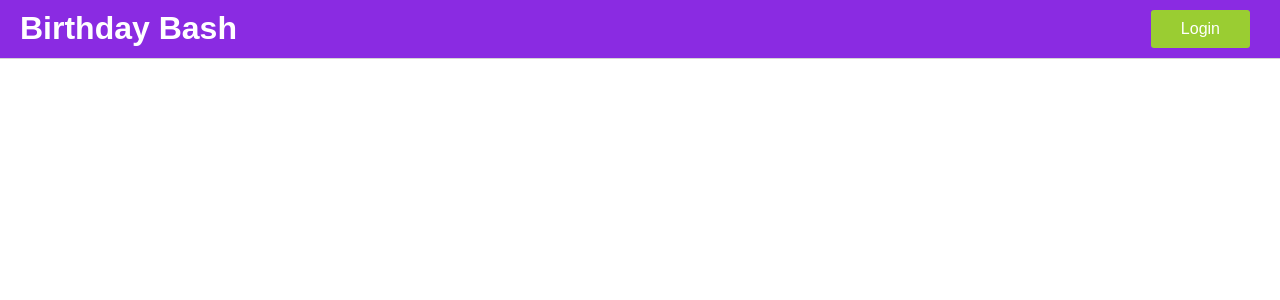
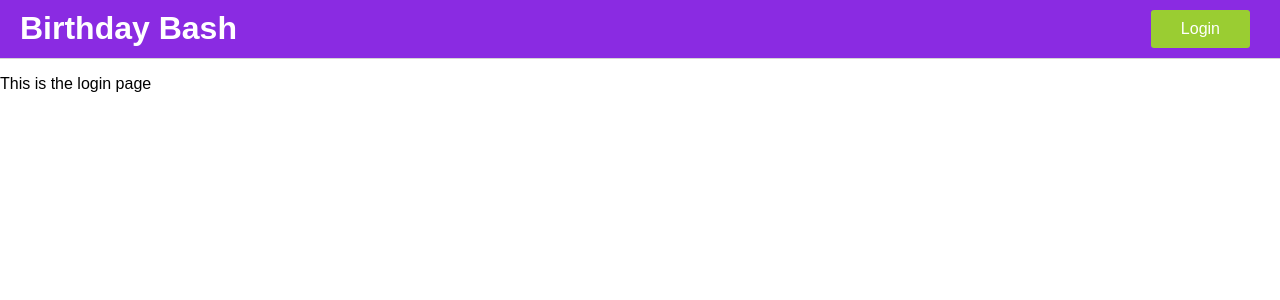
Before and after one commit to srose74/Birthday-Bash, a React (Create React App) app in the folder client/: page /login in a window 1280 px wide. Shown: the top 300 px of the page. Built offline with nearby package versions, Linux system fonts and the light colour scheme.

Commit message:
Basic Navbar using Router

```diff
--- a/client/package.json
+++ b/client/package.json
@@ -9,6 +9,7 @@
     "@testing-library/user-event": "^13.5.0",
     "react": "^18.2.0",
     "react-dom": "^18.2.0",
+    "react-router-dom": "^6.4.2",
     "react-scripts": "5.0.1",
     "web-vitals": "^2.1.4"
   },
--- a/client/src/App.js
+++ b/client/src/App.js
@@ -1,11 +1,18 @@
 import './App.css';
+import { BrowserRouter, Routes, Route } from "react-router-dom";
 import Header from './header';
+import Login from './login';
 
 
 function App() {
   return (
     <div>
-        <Header/>
+      <BrowserRouter>
+        <Header />
+          <Routes>
+            <Route path="/login" element={<Login />} />
+          </Routes>
+      </BrowserRouter>
     </div>
   );
 }
--- a/client/src/header.js
+++ b/client/src/header.js
@@ -1,4 +1,5 @@
 import './header.css';
+import { Link } from "react-router-dom";
 
 function Header (){
 
@@ -6,7 +7,7 @@
         <div id="header-nav">
             <h1>Birthday Bash</h1>
                 <ul id="navlist">
-                    <li><a href="login.html">Login</a></li>
+                    <li><Link to="/login">Login</Link></li>
                 </ul>
         </div>
     )
--- a/client/src/index.js
+++ b/client/src/index.js
@@ -7,7 +7,7 @@
 const root = ReactDOM.createRoot(document.getElementById('root'));
 root.render(
   <React.StrictMode>
-    <App />
+      <App />
   </React.StrictMode>
 );
 
--- /dev/null
+++ b/client/src/login.js
@@ -0,0 +1,9 @@
+function Login (){
+    return (
+        <div>
+            <p>This is the login page</p>
+        </div>
+    )
+}
+
+export default Login
```
Also changed, not shown: 1 other file (tests, documents, lock files or other folders).
